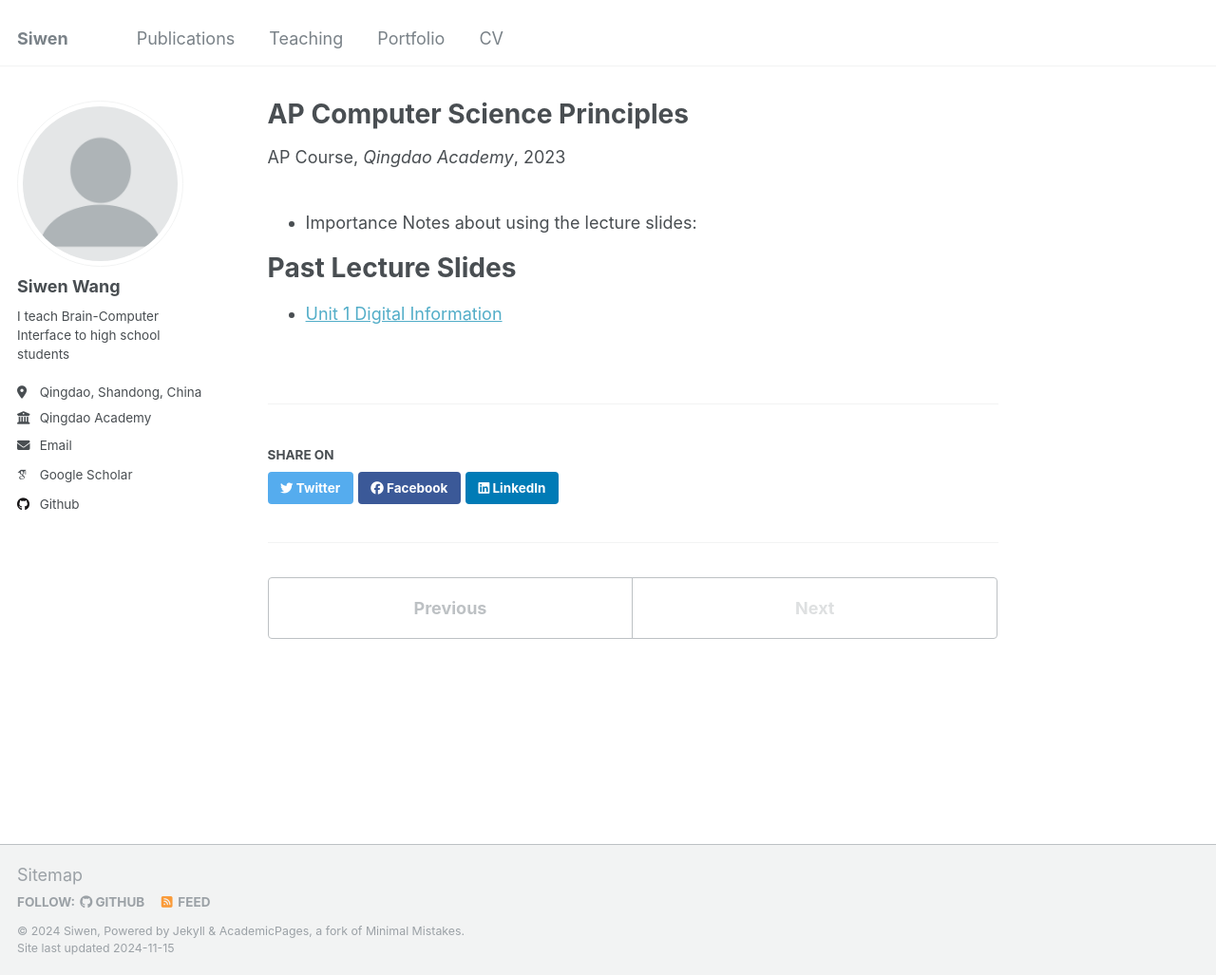
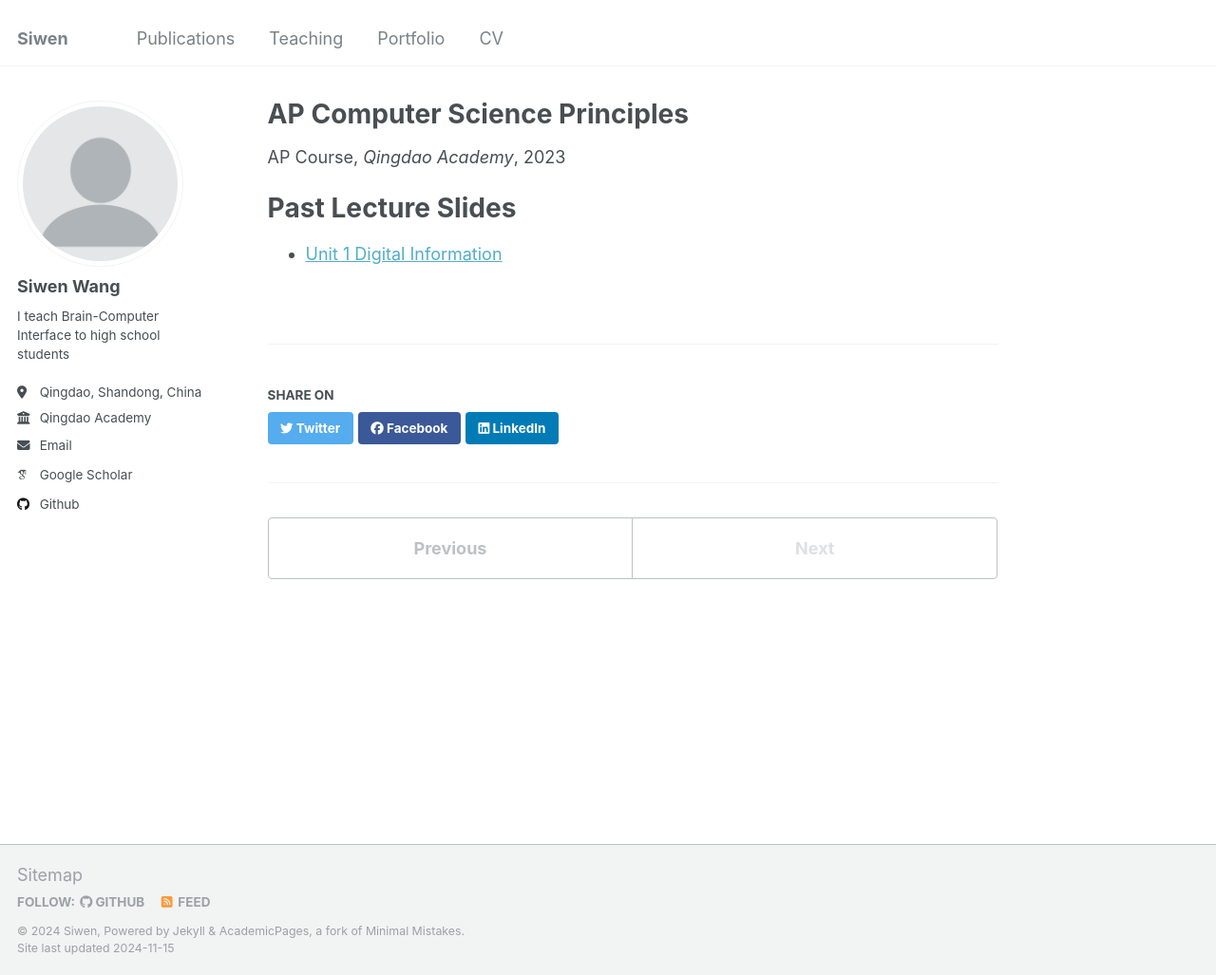
Before and after one commit to siw028/siwen.github.io, a Jekyll site: the page built from _teaching/2014-spring-teaching-1.md, in a window 1280 px wide and 1027 px high. Shown: the whole window at 95% size. Built offline with Jekyll 4.4.1, drawn with Linux system fonts in a browser that asks for light colours; some web fonts are replaced.

Commit message:
Update 2014-spring-teaching-1.md

```diff
--- a/_teaching/2014-spring-teaching-1.md
+++ b/_teaching/2014-spring-teaching-1.md
@@ -7,8 +7,7 @@ venue: "Qingdao Academy"
 date: 2023-09-01
 location: "Qingdao,Shandong"
 ---
-* Importance Notes about using the lecture slides:
 
 Past Lecture Slides
 ======
-* [Unit 1 Digital Information](https://siw028.github.io/siwen.github.io/files/Digital_information.pptx)
+* [Unit 1 Digital Information](https://siw028.github.io/siwen.github.io/files/APCSP/Lecture/Digital_information.pptx)
```
